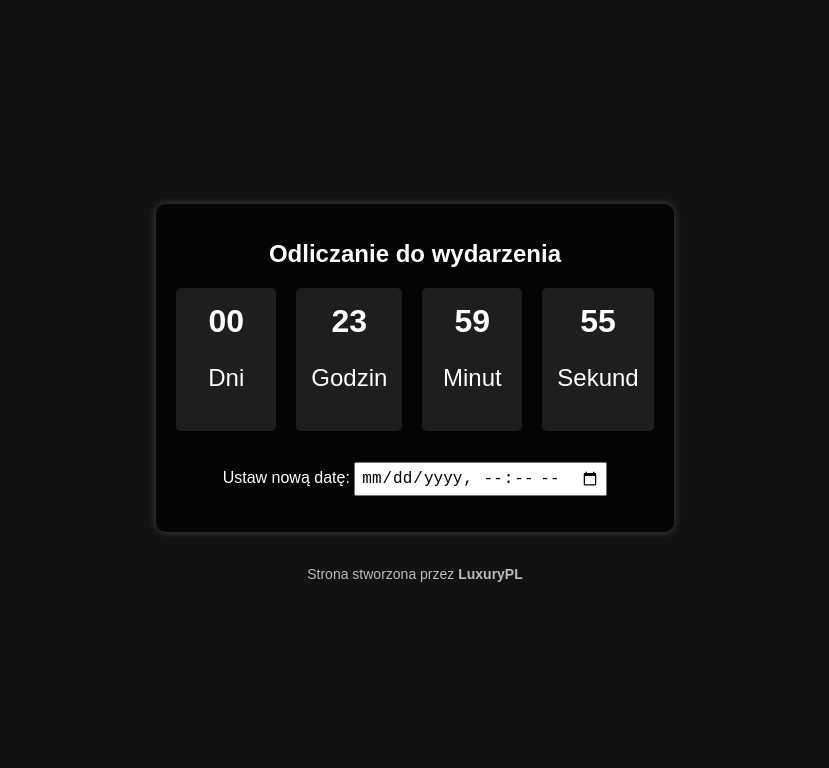
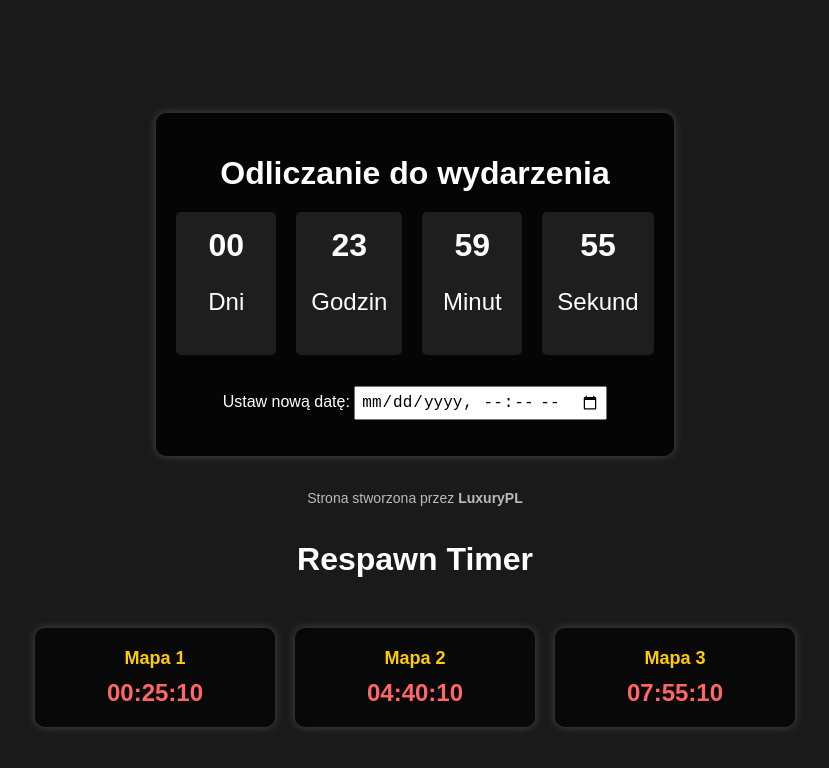
Before and after one commit to timerespa/LuxuryPL, a plain HTML site: page index.html in a window 1280 px wide. Shown: the whole page, without its empty margins (225-1054 px from the left). Drawn offline with Linux system fonts and the light colour scheme.

Commit message:
Update index.html

```diff
--- a/index.html
+++ b/index.html
@@ -25,3 +25,107 @@
     <script src="script.js"></script>
 </body>
 </html>
+<!DOCTYPE html>
+<html lang="pl">
+<head>
+    <meta charset="UTF-8">
+    <meta name="viewport" content="width=device-width, initial-scale=1.0">
+    <title>Respawn Timer</title>
+    <style>
+        body {
+            font-family: Arial, sans-serif;
+            background-color: #1a1a1a;
+            color: white;
+            text-align: center;
+            margin: 0;
+            padding: 20px;
+        }
+
+        h1 {
+            font-size: 32px;
+        }
+
+        .timer-container {
+            display: flex;
+            justify-content: center;
+            gap: 20px;
+            margin-top: 30px;
+        }
+
+        .timer-box {
+            background: rgba(0, 0, 0, 0.7);
+            padding: 20px;
+            border-radius: 10px;
+            box-shadow: 0px 0px 10px rgba(255, 255, 255, 0.2);
+            width: 200px;
+        }
+
+        .timer-box h2 {
+            margin: 0;
+            font-size: 18px;
+            color: #ffcc00;
+        }
+
+        .timer {
+            font-size: 24px;
+            font-weight: bold;
+            margin-top: 10px;
+            color: #ff6666;
+        }
+    </style>
+</head>
+<body>
+
+    <h1>Respawn Timer</h1>
+
+    <div class="timer-container">
+        <div class="timer-box">
+            <h2>Mapa 1</h2>
+            <div class="timer" id="timer1">Ładowanie...</div>
+        </div>
+        <div class="timer-box">
+            <h2>Mapa 2</h2>
+            <div class="timer" id="timer2">Ładowanie...</div>
+        </div>
+        <div class="timer-box">
+            <h2>Mapa 3</h2>
+            <div class="timer" id="timer3">Ładowanie...</div>
+        </div>
+    </div>
+
+    <script>
+        // Ustawione godziny respawnu (może edytować tylko administrator w kodzie)
+        const respawnTimes = [
+            "14:30:00",  // Mapa 1
+            "18:45:00",  // Mapa 2
+            "22:00:00"   // Mapa 3
+        ];
+
+        function updateTimers() {
+            const now = new Date();
+            const nowTime = now.getHours() * 3600 + now.getMinutes() * 60 + now.getSeconds();
+
+            for (let i = 0; i < respawnTimes.length; i++) {
+                let [h, m, s] = respawnTimes[i].split(":").map(Number);
+                let respawnTime = h * 3600 + m * 60 + s;
+                let timeLeft = respawnTime - nowTime;
+
+                if (timeLeft < 0) {
+                    timeLeft += 24 * 3600; // Dodajemy 24h jeśli minęła godzina
+                }
+
+                let hours = Math.floor(timeLeft / 3600);
+                let minutes = Math.floor((timeLeft % 3600) / 60);
+                let seconds = timeLeft % 60;
+
+                document.getElementById(`timer${i + 1}`).innerText =
+                    `${hours.toString().padStart(2, '0')}:${minutes.toString().padStart(2, '0')}:${seconds.toString().padStart(2, '0')}`;
+            }
+        }
+
+        setInterval(updateTimers, 1000);
+        updateTimers();
+    </script>
+
+</body>
+</html>
```
